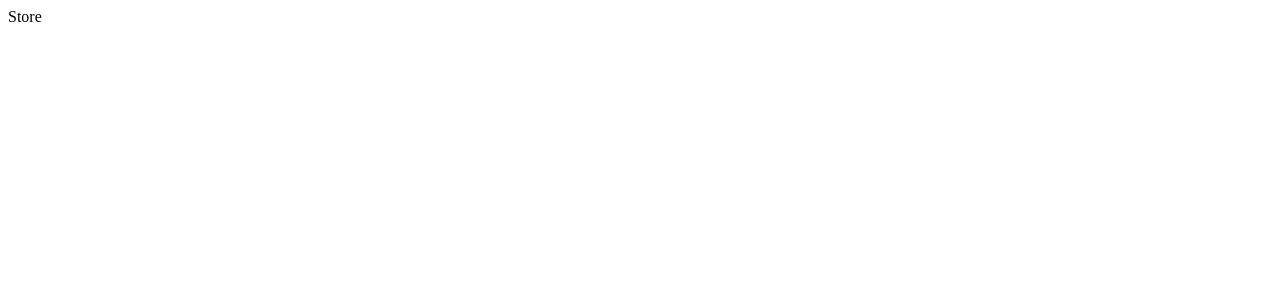
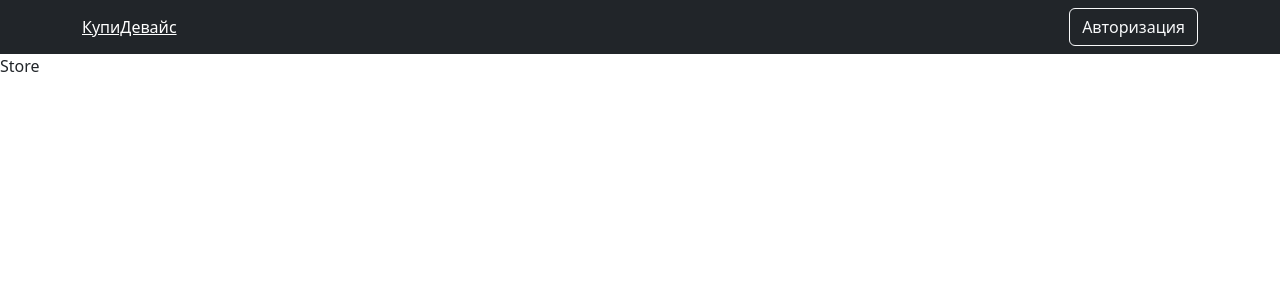
Before and after one commit to crondix/StoreEducation2.0, a React (Create React App) app in the folder client/: page / in a window 1280 px wide. Shown: the top 300 px of the page. Built offline with nearby package versions, Linux system fonts and the light colour scheme.

Commit message:
[FRONTEND] - Mobx, глобальный стейт, UserStore

```diff
--- a/client/package.json
+++ b/client/package.json
@@ -7,9 +7,11 @@
     "@testing-library/react": "^13.4.0",
     "@testing-library/user-event": "^13.5.0",
     "axios": "^1.6.8",
+    "bootstrap": "^5.3.3",
     "mobx": "^6.12.3",
     "mobx-react-lite": "^4.0.7",
     "react": "^18.2.0",
+    "react-bootstrap": "^2.10.2",
     "react-dom": "^18.2.0",
     "react-router-dom": "^6.23.0",
     "react-scripts": "^5.0.1",
--- a/client/public/index.html
+++ b/client/public/index.html
@@ -9,21 +9,12 @@
       name="description"
       content="Web site created using create-react-app"
     />
-    <link rel="apple-touch-icon" href="%PUBLIC_URL%/logo192.png" />
-    <!--
-      manifest.json provides metadata used when your web app is installed on a
-      user's mobile device or desktop. See https://developers.google.com/web/fundamentals/web-app-manifest/
-    -->
-    <link rel="manifest" href="%PUBLIC_URL%/manifest.json" />
-    <!--
-      Notice the use of %PUBLIC_URL% in the tags above.
-      It will be replaced with the URL of the `public` folder during the build.
-      Only files inside the `public` folder can be referenced from the HTML.
-
-      Unlike "/favicon.ico" or "favicon.ico", "%PUBLIC_URL%/favicon.ico" will
-      work correctly both with client-side routing and a non-root public URL.
-      Learn how to configure a non-root public URL by running `npm run build`.
-    -->
+    <link
+    rel="stylesheet"
+    href="https://cdn.jsdelivr.net/npm/bootstrap@5.3.2/dist/css/bootstrap.min.css"
+    integrity="sha384-T3c6CoIi6uLrA9TneNEoa7RxnatzjcDSCmG1MXxSR1GAsXEV/Dwwykc2MPK8M2HN"
+    crossorigin="anonymous"
+  />
     <title>React App</title>
   </head>
   <body>
--- a/client/src/App.js
+++ b/client/src/App.js
@@ -1,11 +1,13 @@
 import { BrowserRouter } from "react-router-dom";
 import AppRouter from "./components/AppRouter";
+import NavBar from "./components/NavBar";
 
 
 
 function App() {
   return (
     <BrowserRouter >
+    <NavBar></NavBar>
      <AppRouter/>
     </BrowserRouter>
   );
--- a/client/src/components/AppRouter.js
+++ b/client/src/components/AppRouter.js
@@ -2,12 +2,14 @@ import React, { useContext } from 'react';
 import { Routes ,Route } from 'react-router-dom';
 import { authRoutes, publicRoutes } from '../routes';
 import { SHOP_ROUTE } from '../utils/consts';
+import { Context } from '..';
 
 const AppRouter = () => {
-    const isAuth = true;
+    const {user} = useContext(Context);
+
     return (
         <Routes>
-            {isAuth && authRoutes.map(({ path, Component }) =>
+            {user.isAuth && authRoutes.map(({ path, Component }) =>
                 <Route  key={path} path={path} element={<Component />}  />
             )}
             {publicRoutes.map(({ path, Component }) =>
--- /dev/null
+++ b/client/src/components/NavBar.js
@@ -0,0 +1,33 @@
+import React, { useContext } from 'react';
+import Navbar from 'react-bootstrap/Navbar';
+import Nav from 'react-bootstrap/Nav';
+import { NavLink } from 'react-router-dom';
+import { Button } from 'react-bootstrap';
+import Container from 'react-bootstrap/Container';
+import { Context } from "../index";
+import { SHOP_ROUTE } from '../utils/consts'
+import { observer } from "mobx-react-lite";
+
+const NavBar = observer(() => {
+    const { user } = useContext(Context)
+    return (
+        <Navbar bg="dark" data-bs-theme="dark">
+            <Container>
+                <NavLink style={{ color: 'white' }} to={SHOP_ROUTE}>КупиДевайс</NavLink>
+
+                {user.isAuth ?
+                    <Nav className="ml-auto" style={{ color: 'white' }}>
+                        <Button variant={"outline-light"}>Админ панель</Button>
+                        <Button variant={"outline-light"}>Выйти</Button>
+                    </Nav>
+                    :
+                    <Nav className="ml-auto" style={{ color: 'white' }}>
+                        <Button variant={"outline-light"} onClick={() => user.setIsAuth(true)}>Авторизация</Button>
+                    </Nav>
+                }
+            </Container>
+        </Navbar>
+    );
+});
+
+export default NavBar;
--- a/client/src/index.js
+++ b/client/src/index.js
@@ -1,13 +1,22 @@
-import React from 'react';
+import React, {createContext} from 'react';
 import ReactDOM from 'react-dom/client';
+import UserStore from "./store/UserStore";
+
 
 import App from './App';
 
+export const  Context = createContext(null)
 
 const root = ReactDOM.createRoot(document.getElementById('root'));
 root.render(
   <React.StrictMode>
-    <App />
+    <Context.Provider value={{
+        user: new UserStore(),
+
+    }}>
+       <App />
+    </Context.Provider>
+
   </React.StrictMode>
 );
 
--- a/client/src/store/UserStore.js
+++ b/client/src/store/UserStore.js
@@ -0,0 +1,23 @@
+import { makeAutoObservable } from "mobx";
+
+export default class UserStore {
+    constructor() {
+        this._isAuth = false
+        this._user = {}
+        makeAutoObservable(this)
+    }
+
+    setIsAuth(bool) {
+        this._isAuth = bool
+    }
+    setUser(user) {
+        this._user = user
+    }
+
+    get isAuth(){
+        return this._isAuth
+    }
+    get isUser(){
+        return this._user
+    }
+}
```
Also changed, not shown: client/src/store/DeviceStore.js (added, +42 -0 lines), 1 other file (tests, documents, lock files or other folders).
